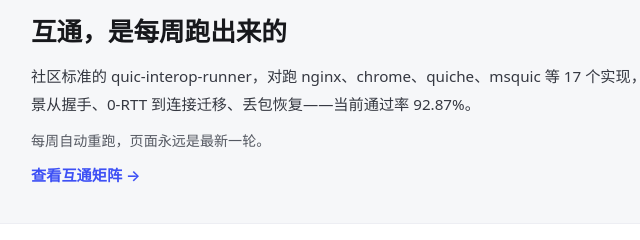
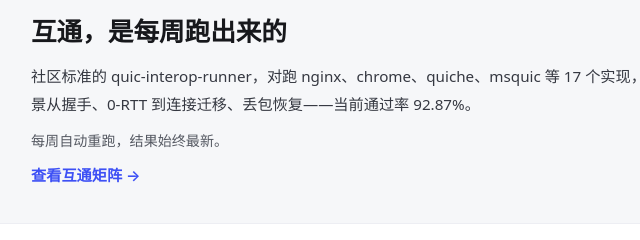
Before and after one commit to caozhiyi/caozhiyi.github.io, an Astro site in the folder docs-site/: page / in a window 1280 px wide. Shown: the part 1460-1700 px from the top of the page, 416-1056 px from the left. Built offline with nearby package versions, Linux system fonts and the light colour scheme; Astro itself is replaced by a stand-in of ours.

Commit message:
landing: fix translationese in the zh interop note

```diff
--- a/docs-site/src/components/Landing.astro
+++ b/docs-site/src/components/Landing.astro
@@ -51,7 +51,7 @@
     ],
     interopTitle: '互通，是每周跑出来的',
     interopP1: '社区标准的 quic-interop-runner，对跑 nginx、chrome、quiche、msquic 等 17 个实现，24 个场景从握手、0-RTT 到连接迁移、丢包恢复——当前通过率 92.87%。',
-    interopP2: '每周自动重跑，页面永远是最新一轮。',
+    interopP2: '每周自动重跑，结果始终最新。',
     interopLink: '查看互通矩阵 →', interopHref: '/interop/',
     archTitle: '单进程 · 五模块',
     archDesc: '请求自上而下：用户 handler → HTTP/3 Connection / QPACK / Router → QUIC Stream 与拥塞控制 → 通用网络与缓冲 → UDP 出网卡。虚线是浏览器收到 Alt-Svc 后的客户端重连跳变。',
```
